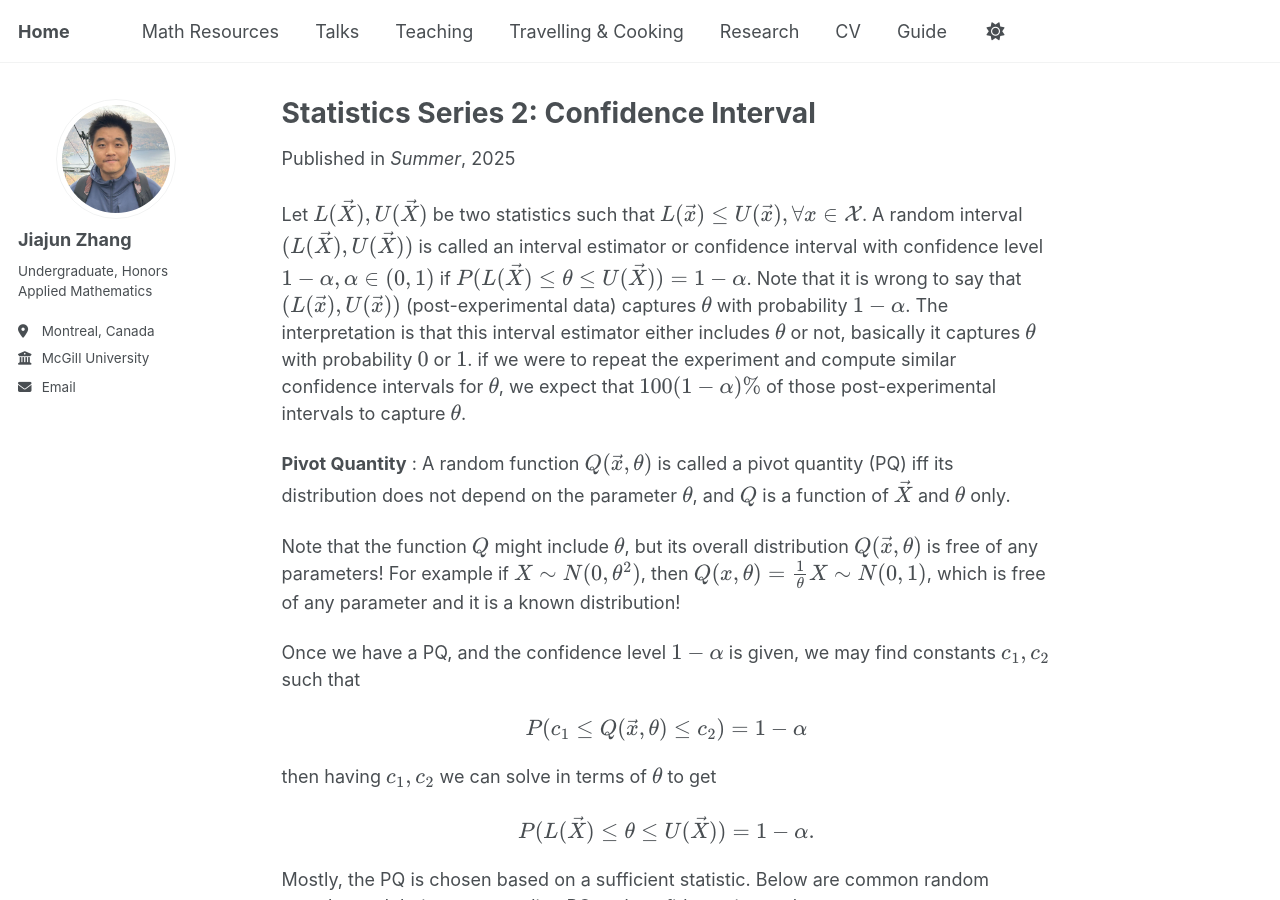
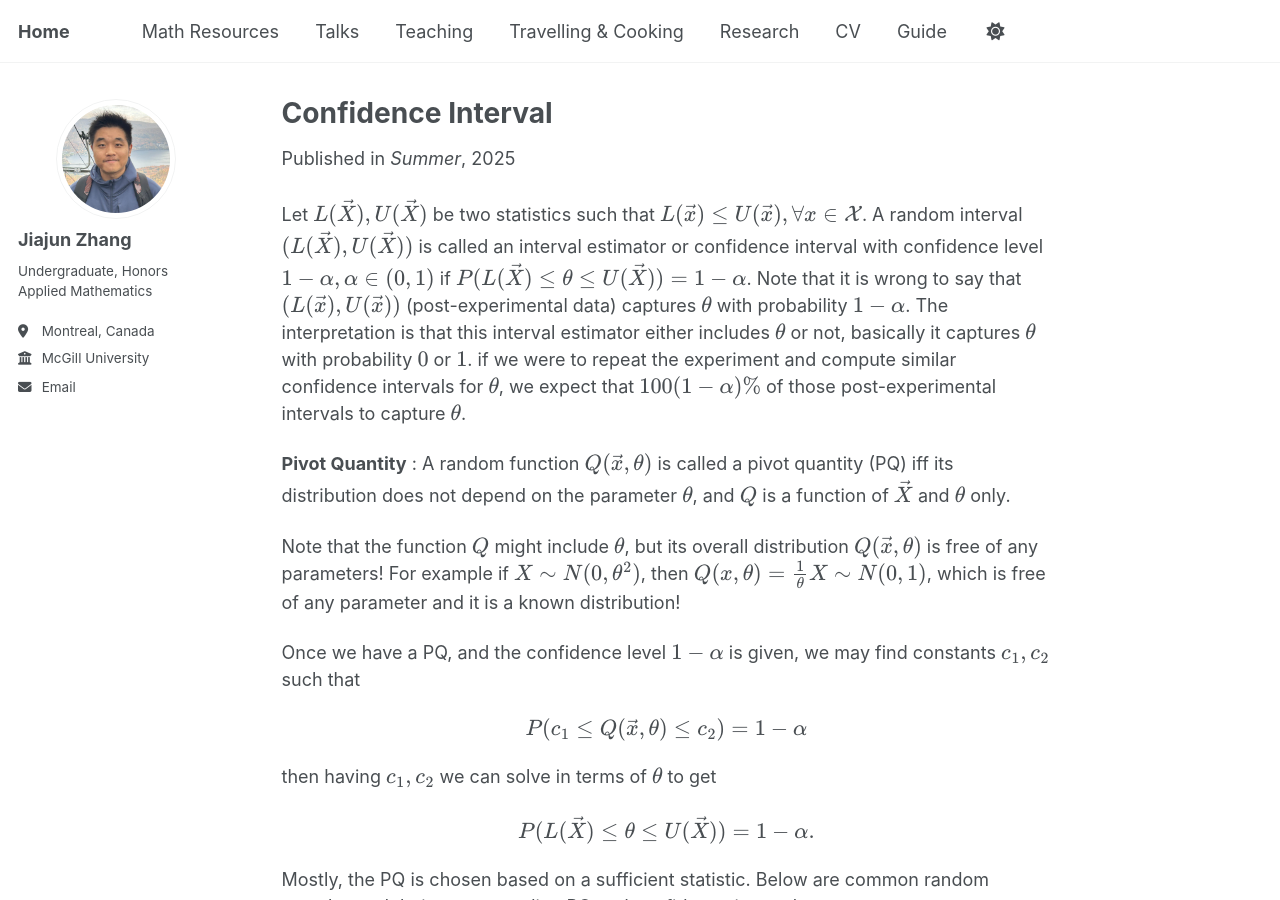
Before and after one commit to JohanssonRein/JohanssonRein.github.io, a Jekyll site: the page built from _publications/2025-06-01-confidenceinterval.md, in a window 1280 px wide and 900 px high. Built offline with Jekyll 4.4.1, drawn with Linux system fonts in a browser that asks for light colours.

Commit message:
Update 2025-06-01-confidenceinterval.md

```diff
--- a/_publications/2025-06-01-confidenceinterval.md
+++ b/_publications/2025-06-01-confidenceinterval.md
@@ -1,5 +1,5 @@
 ---
-title: "Statistics Series 2: Confidence Interval"
+title: "Confidence Interval"
 collection: publications
 category: statistics
 permalink: /publication/2025-06-01-confidenceinterval
```
